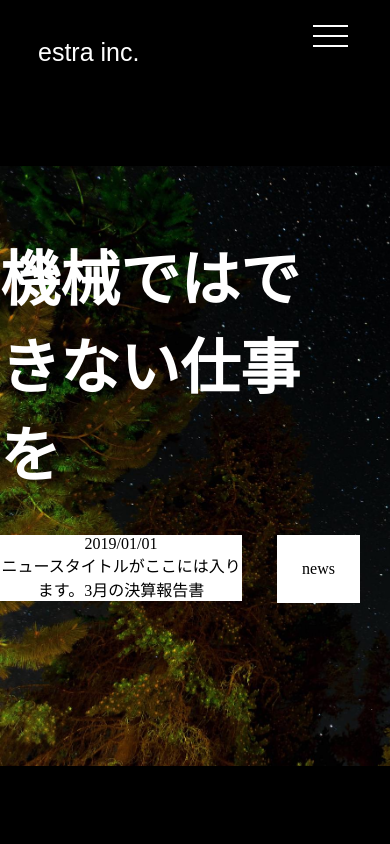
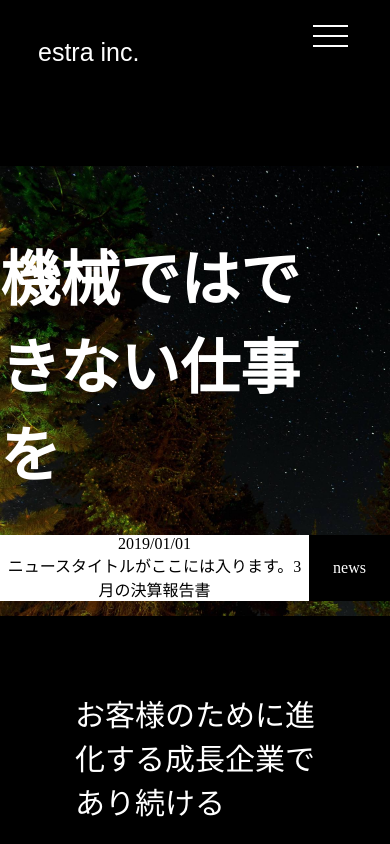
Before and after one commit to IshidaKeisuke/COACHTECH, a plain HTML site: page index.html in a window 390 px wide. Shown: the top 844 px of the page. Drawn offline with Linux system fonts and the light colour scheme.

Commit message:
Add files via upload

```diff
--- a/style.css
+++ b/style.css
@@ -285,7 +285,7 @@ footer{
 	background-repeat: no-repeat;
 	background-size: cover;
 	width: 100%;
-	height: 600px;
+	height: 450px;
 	position: relative;
 	overflow: hidden;
   }
@@ -293,19 +293,16 @@ footer{
 	  font-size: 60px;
 	  font-weight: bold;
   }
-  /* 質問ここから */
 .notice{
 	display: flex;
 	margin-bottom: 0%;
-}
-.info{
-	bottom: 0%;
 }
   .info p{
 	position: static;
 	background-color: white;
 	text-align: center;
 	padding: 0;
+	margin-right:0 ;
   }
   .news{
 	  bottom: 0%;
@@ -313,13 +310,10 @@ footer{
   .news p{
 	  position: static;
 	text-align: center;
-	background-color: white;
-	color: black;
-	padding: 25px;
-	margin-right: 30px;
+	background-color: black;
+	color: white;
+	padding: 24px;
   }
-  /* 質問ここまで */
-  /* いろいろ試してみたのですが、お手本のように横並びにならないのですが、どうしたらよいでしょうか */
   .content{
 	  background-color: black;
 	  height: 775px;
@@ -327,7 +321,7 @@ footer{
   .content img{
 		position: absolute;
 	  	height: 200px;
-		margin-top: 135%;
+		margin-top: 100%;
 		left: 20%;
 	}
 	.content h2{
```
